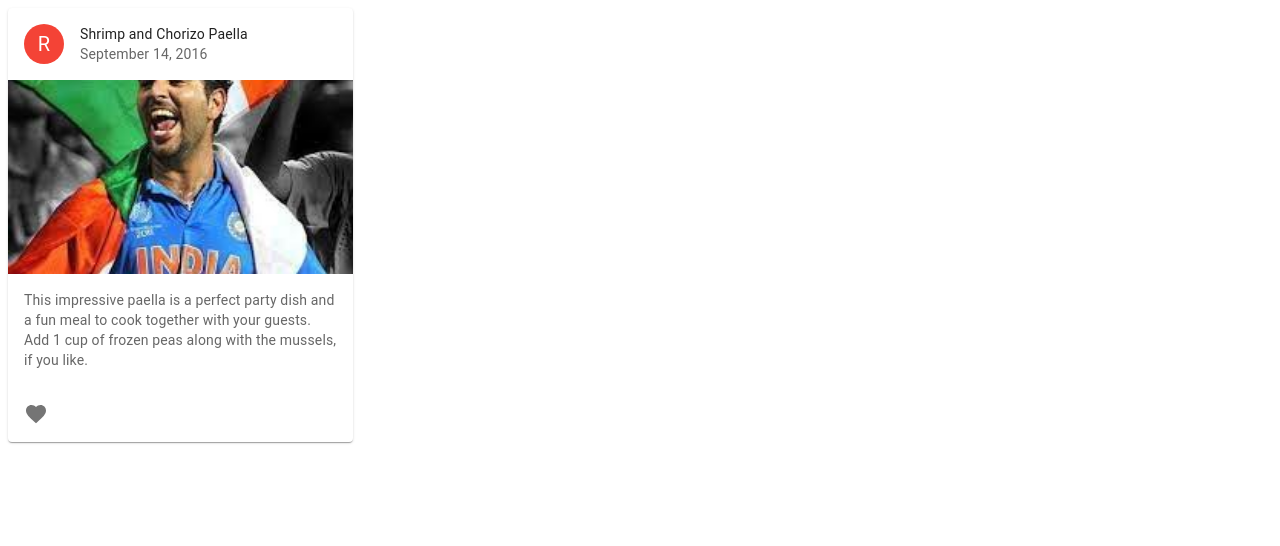
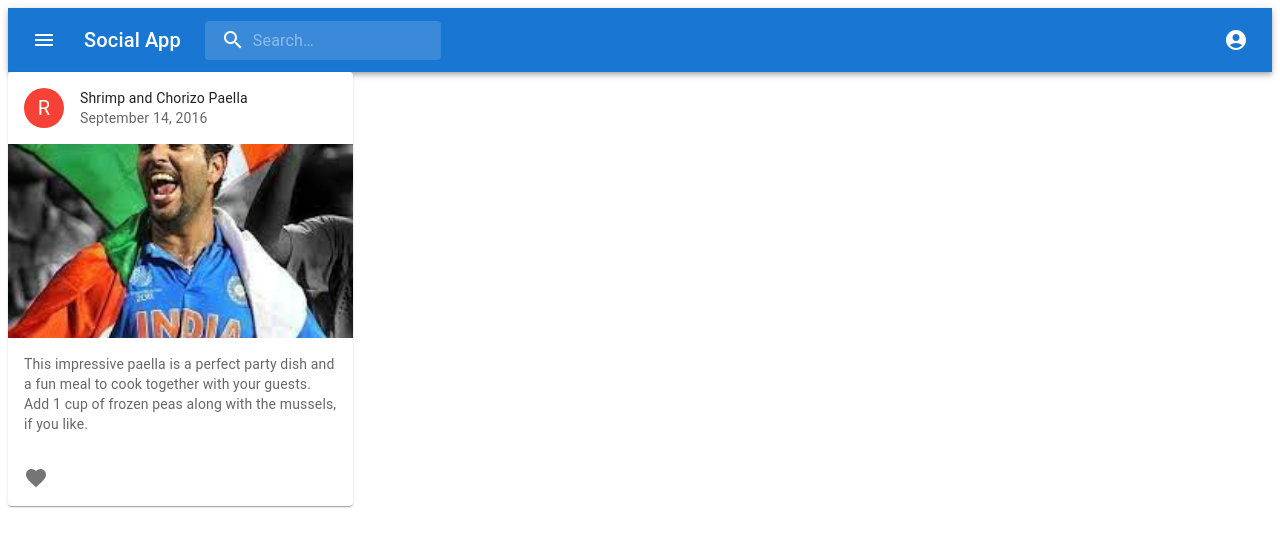
Before and after one commit to KirtikumarKavande/socialmedia, a React (Vite) app: page / in a window 1280 px wide. Shown: the top 546 px of the page. Built offline with nearby package versions, Linux system fonts and the light colour scheme.

Commit message:
style:added Navbar

```diff
--- /dev/null
+++ b/src/components/Navbar/Navbar.jsx
@@ -0,0 +1,199 @@
+import * as React from "react";
+import { styled, alpha } from "@mui/material/styles";
+import AppBar from "@mui/material/AppBar";
+import Box from "@mui/material/Box";
+import Toolbar from "@mui/material/Toolbar";
+import IconButton from "@mui/material/IconButton";
+import Typography from "@mui/material/Typography";
+import InputBase from "@mui/material/InputBase";
+import Badge from "@mui/material/Badge";
+import MenuItem from "@mui/material/MenuItem";
+import Menu from "@mui/material/Menu";
+import MenuIcon from "@mui/icons-material/Menu";
+import SearchIcon from "@mui/icons-material/Search";
+import AccountCircle from "@mui/icons-material/AccountCircle";
+import MailIcon from "@mui/icons-material/Mail";
+import NotificationsIcon from "@mui/icons-material/Notifications";
+import MoreIcon from "@mui/icons-material/MoreVert";
+
+const Search = styled("div")(({ theme }) => ({
+  position: "relative",
+  borderRadius: theme.shape.borderRadius,
+  backgroundColor: alpha(theme.palette.common.white, 0.15),
+  "&:hover": {
+    backgroundColor: alpha(theme.palette.common.white, 0.25),
+  },
+  marginRight: theme.spacing(2),
+  marginLeft: 0,
+  width: "100%",
+  [theme.breakpoints.up("sm")]: {
+    marginLeft: theme.spacing(3),
+    width: "auto",
+  },
+}));
+
+const SearchIconWrapper = styled("div")(({ theme }) => ({
+  padding: theme.spacing(0, 2),
+  height: "100%",
+  position: "absolute",
+  pointerEvents: "none",
+  display: "flex",
+  alignItems: "center",
+  justifyContent: "center",
+}));
+
+const StyledInputBase = styled(InputBase)(({ theme }) => ({
+  color: "inherit",
+  "& .MuiInputBase-input": {
+    padding: theme.spacing(1, 1, 1, 0),
+    // vertical padding + font size from searchIcon
+    paddingLeft: `calc(1em + ${theme.spacing(4)})`,
+    transition: theme.transitions.create("width"),
+    width: "100%",
+    [theme.breakpoints.up("md")]: {
+      width: "20ch",
+    },
+  },
+}));
+
+export default function Navbar() {
+  const [anchorEl, setAnchorEl] = React.useState(null);
+  const [mobileMoreAnchorEl, setMobileMoreAnchorEl] = React.useState(null);
+
+  const isMenuOpen = Boolean(anchorEl);
+  const isMobileMenuOpen = Boolean(mobileMoreAnchorEl);
+
+  const handleProfileMenuOpen = (event) => {
+    setAnchorEl(event.currentTarget);
+  };
+
+  const handleMobileMenuClose = () => {
+    setMobileMoreAnchorEl(null);
+  };
+
+  const handleMenuClose = () => {
+    setAnchorEl(null);
+    handleMobileMenuClose();
+  };
+
+  const handleMobileMenuOpen = (event) => {
+    setMobileMoreAnchorEl(event.currentTarget);
+  };
+
+  const menuId = "primary-search-account-menu";
+  const renderMenu = (
+    <Menu
+      anchorEl={anchorEl}
+      anchorOrigin={{
+        vertical: "top",
+        horizontal: "right",
+      }}
+      id={menuId}
+      keepMounted
+      transformOrigin={{
+        vertical: "top",
+        horizontal: "right",
+      }}
+      open={isMenuOpen}
+      onClose={handleMenuClose}
+    >
+      <MenuItem onClick={handleMenuClose}>Profile</MenuItem>
+      <MenuItem onClick={handleMenuClose}>My account</MenuItem>
+    </Menu>
+  );
+
+  const mobileMenuId = "primary-search-account-menu-mobile";
+  const renderMobileMenu = (
+    <Menu
+      anchorEl={mobileMoreAnchorEl}
+      anchorOrigin={{
+        vertical: "top",
+        horizontal: "right",
+      }}
+      id={mobileMenuId}
+      keepMounted
+      transformOrigin={{
+        vertical: "top",
+        horizontal: "right",
+      }}
+      open={isMobileMenuOpen}
+      onClose={handleMobileMenuClose}
+    >
+      <MenuItem onClick={handleProfileMenuOpen}>
+        <IconButton
+          size="large"
+          aria-label="account of current user"
+          aria-controls="primary-search-account-menu"
+          aria-haspopup="true"
+          color="inherit"
+        >
+          <AccountCircle />
+        </IconButton>
+        <p>Profile</p>
+      </MenuItem>
+    </Menu>
+  );
+
+  return (
+    <Box sx={{ flexGrow: 1 }}>
+      <AppBar position="static">
+        <Toolbar>
+          <IconButton
+            size="large"
+            edge="start"
+            color="inherit"
+            aria-label="open drawer"
+            sx={{ mr: 2 }}
+          >
+            <MenuIcon />
+          </IconButton>
+          <Typography
+            variant="h6"
+            noWrap
+            component="div"
+            sx={{ display: { xs: "none", sm: "block" } }}
+          >
+            Social App
+          </Typography>
+          <Search>
+            <SearchIconWrapper>
+              <SearchIcon />
+            </SearchIconWrapper>
+            <StyledInputBase
+              placeholder="Search…"
+              inputProps={{ "aria-label": "search" }}
+            />
+          </Search>
+          <Box sx={{ flexGrow: 1 }} />
+          <Box sx={{ display: { xs: "none", md: "flex" } }}>
+            <IconButton
+              size="large"
+              edge="end"
+              aria-label="account of current user"
+              aria-controls={menuId}
+              aria-haspopup="true"
+              onClick={handleProfileMenuOpen}
+              color="inherit"
+            >
+              <AccountCircle />
+            </IconButton>
+          </Box>
+          <Box sx={{ display: { xs: "flex", md: "none" } }}>
+            <IconButton
+              size="large"
+              aria-label="show more"
+              aria-controls={mobileMenuId}
+              aria-haspopup="true"
+              onClick={handleMobileMenuOpen}
+              color="inherit"
+            >
+              <MoreIcon />
+            </IconButton>
+          </Box>
+        </Toolbar>
+      </AppBar>
+      {renderMobileMenu}
+      {renderMenu}
+    </Box>
+  );
+}
--- a/src/components/SocialMedia.jsx
+++ b/src/components/SocialMedia.jsx
@@ -1,9 +1,12 @@
 import React from 'react'
 import PostCard from './PostCard'
+import Navbar from './Navbar/Navbar'
 
 const SocialMedia = () => {
   return (
-    <div><PostCard/></div>
+    <div>
+        <Navbar/>
+        <PostCard/></div>
   )
 }
 
```
